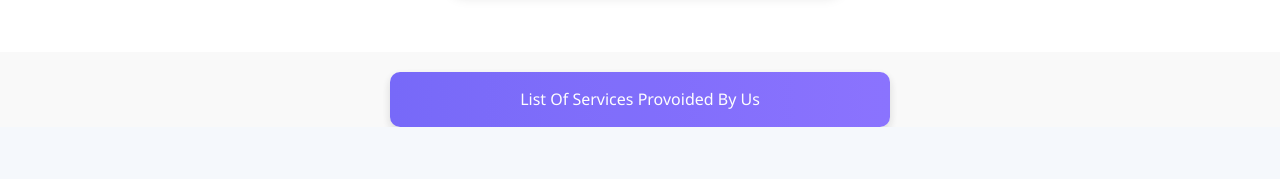
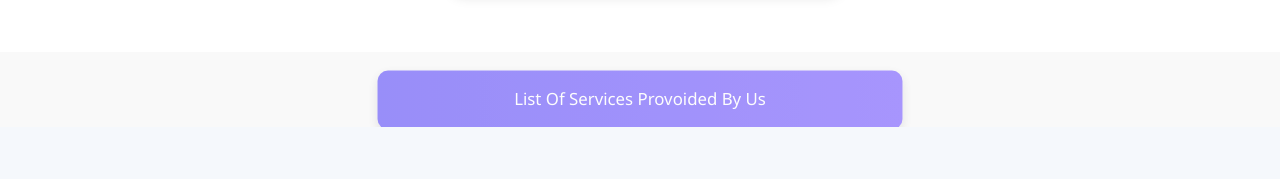
Before and after one commit to Dhanush1322/karthikcreation, a React (Vite) app: page /home in a window 1280 px wide. In both pictures the pointer is over the button "List Of Services Provoided By Us". Shown: the part 5305-5484 px from the top of the page. Built offline with nearby package versions, Linux system fonts and the light colour scheme; no server answers.

Commit message:
fixed final update

```diff
--- a/src/components/Button.css
+++ b/src/components/Button.css
@@ -17,8 +17,11 @@
   max-width: 500px;
   transition: 0.3s;
   box-shadow: 0 4px 10px rgba(0, 0, 0, 0.15);
+   transition: opacity 0.3s ease, transform 0.3s ease;
 }
 
+
 .custom-button:hover {
-  opacity: 0.9;
+  opacity: 0.67;
+  transform: scale(1.05);
 }
```
